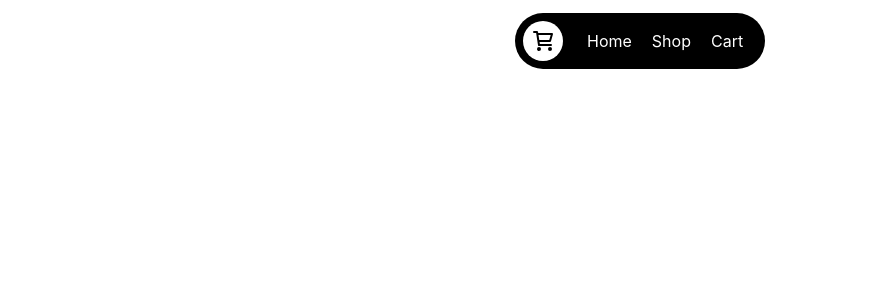
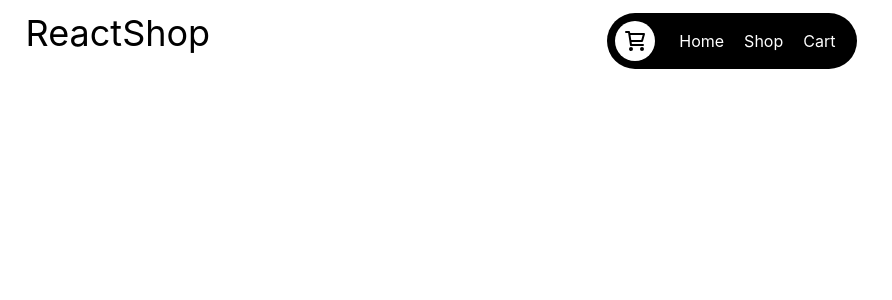
Before and after one commit to Durotaren/shopping-cart, a React (Vite) app: page / in a window 1280 px wide. Shown: the top 300 px of the page, without its empty margins (0-892 px from the left). Built offline with nearby package versions, Linux system fonts and the light colour scheme.

Commit message:
Create Header component and change decrease quantity function

```diff
--- a/src/App.tsx
+++ b/src/App.tsx
@@ -1,10 +1,14 @@
+import Header from './components/Header';
 import Nav from './components/Nav';
 import { Outlet } from 'react-router';
 
 function App() {
   return (
     <div className="bg-[#FFFFFF] h-[100%] py-[1vw] px-[2vw] text-white rounded-lg">
-      <Nav />
+      <div className="flex">
+        <Header />
+        <Nav />
+      </div>
       <Outlet />
     </div>
   );
--- /dev/null
+++ b/src/components/Header.tsx
@@ -0,0 +1,3 @@
+export default function Header() {
+  return <h1 className="text-4xl text-black">ReactShop</h1>;
+}
--- a/src/components/Item.tsx
+++ b/src/components/Item.tsx
@@ -34,7 +34,7 @@ export default function Item({ item }: ItemProps) {
   return (
     <li
       key={item.id}
-      className="flex flex-col justify-around gap-3 items-center my-2 bg-[#FFFFFF] rounded-lg border border-transparent hover:border-gray-400 transition"
+      className="flex flex-col justify-around gap-3 items-center my-2 bg-[#FFFFFF] rounded-lg border border-transparent hover:border-gray-600 transition"
     >
       <div className="rounded-md p-10 w-70 h-70">
         <img src={item.image} alt="" className="w-full h-full object-contain" />
@@ -43,7 +43,11 @@ export default function Item({ item }: ItemProps) {
       <p className="text-black">{item.price}$</p>
       <div className="flex justify-between items-center gap-5">
         <button
-          onClick={() => setCount((prev) => prev - 1)}
+          onClick={() => {
+            if (count > 0) {
+              setCount((prev) => prev - 1);
+            }
+          }}
           className="w-7 h-7 text-black rounded-md bg-white border-black border-1 flex justify-center items-center cursor-pointer"
         >
           -
```
